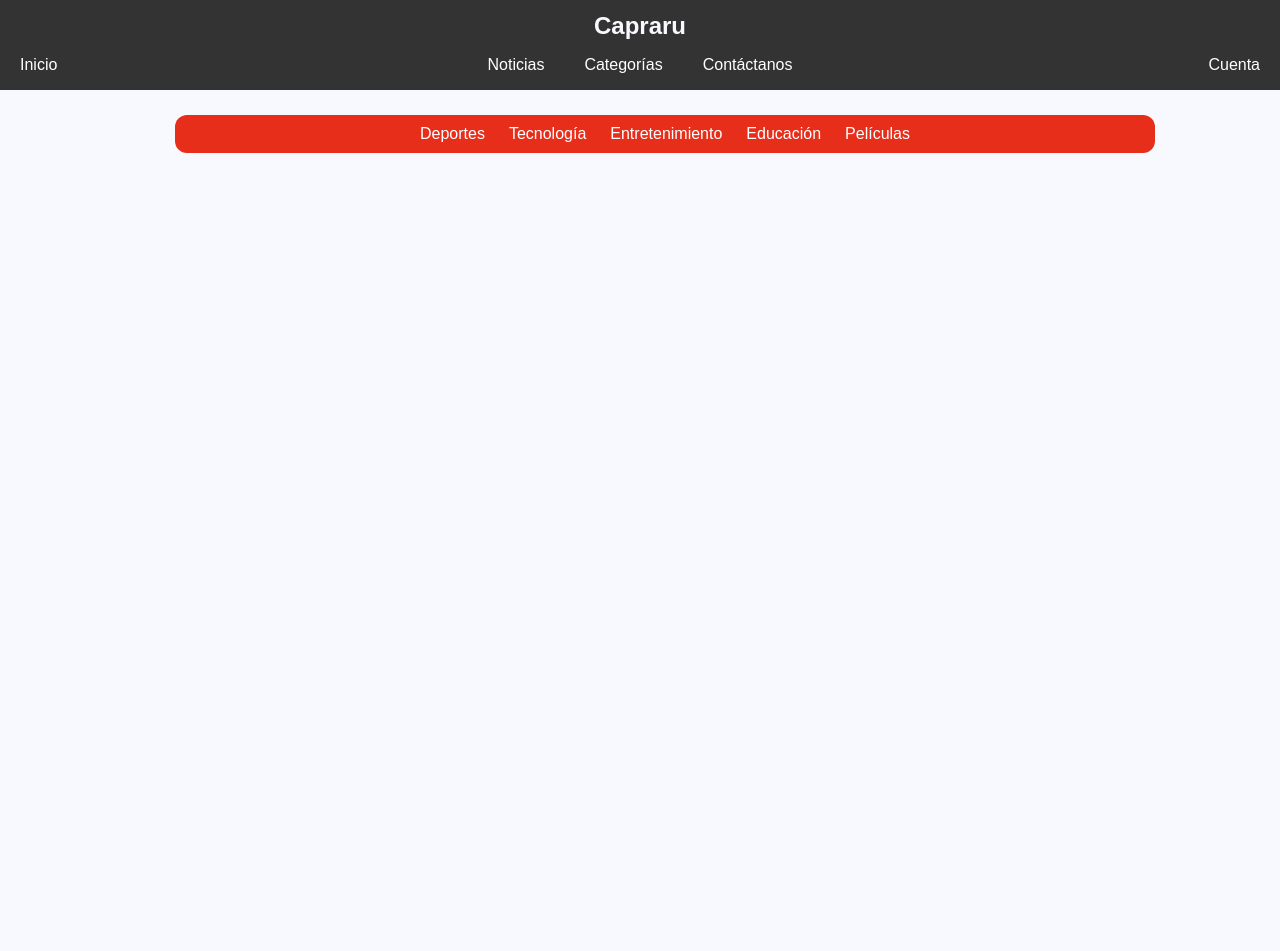
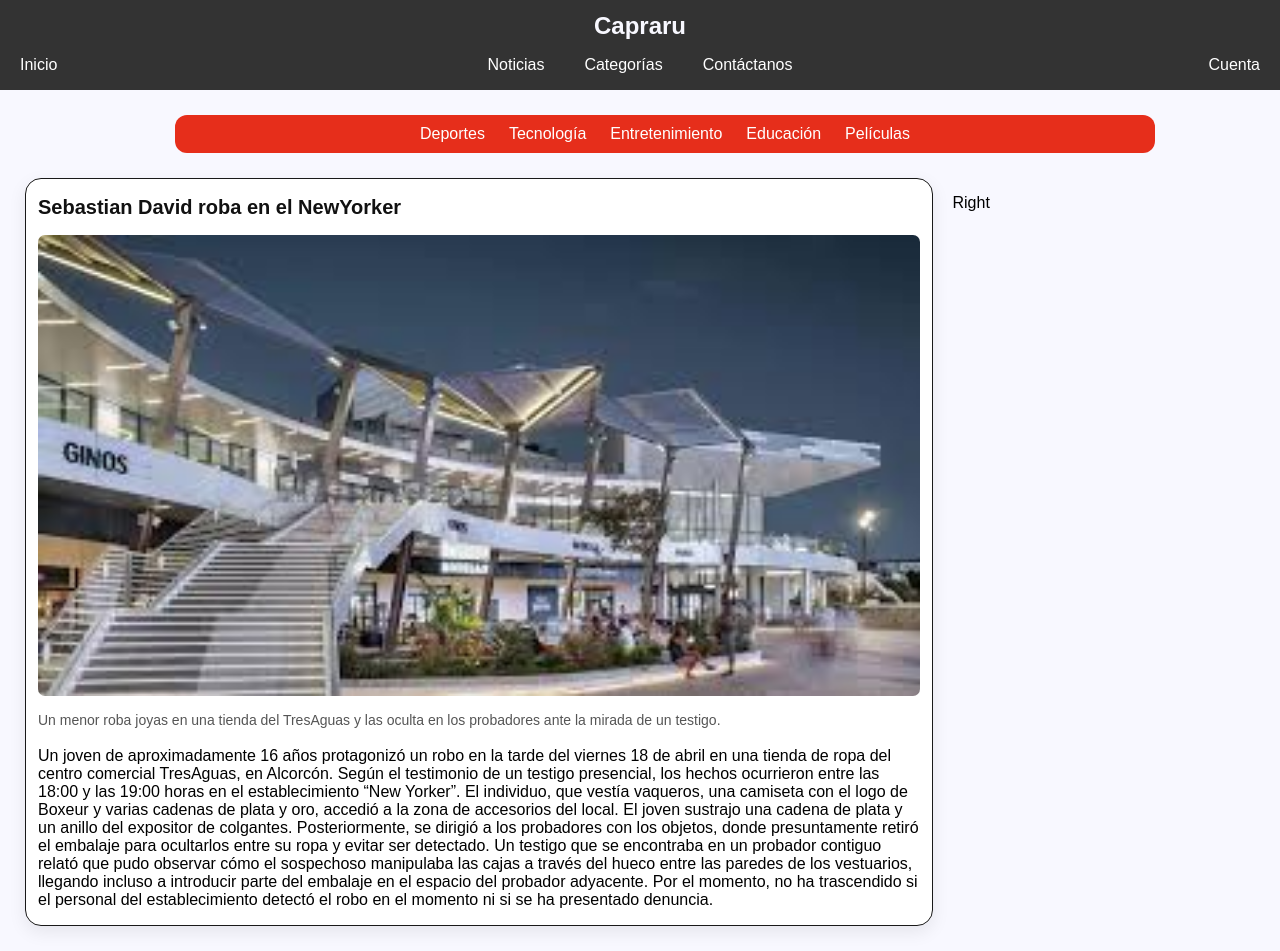
Before and after one commit to mstchristian/Capraru-News, a React (Vite) app: page / in a window 1280 px wide. Shown: the top 951 px of the page. Before the commit the page ends 800 px from the top, so only its background shows below. Built offline with nearby package versions, Linux system fonts and the light colour scheme.

Commit message:
Create news component

```diff
--- /dev/null
+++ b/src/components/New.tsx
@@ -0,0 +1,14 @@
+import "./new.css";
+
+function New({ title, children }: { title: string; children: any }) {
+  return (
+    <div className="new">
+      <div className="new-content">
+        <h2 className="new-title">{title}</h2>
+      </div>
+      {children}
+    </div>
+  );
+}
+
+export default New;
--- a/src/components/category-seach-bar/category.css
+++ b/src/components/category-seach-bar/category.css
@@ -1,4 +1,4 @@
-.category-search-bar .category {
+.category {
   padding: 6px 12px;
   color: var(--category-color);
   text-decoration: none;
@@ -7,7 +7,7 @@
   transition: font-size ease-in-out 250ms;
 }
 
-.category-search-bar .category:hover {
+.category:hover {
   font-size: 18px;
 
   transition: font-size ease-in-out 250ms;
--- a/src/components/navbar/links/default-link.css
+++ b/src/components/navbar/links/default-link.css
@@ -1,4 +1,4 @@
-.link-list .link-holder .link {
+.link-holder .link {
   color: var(--link-color);
   text-decoration: none;
   margin: 0 16px;
@@ -8,7 +8,7 @@
   transition: padding ease-in-out 100ms;
 }
 
-.link-list .link-holder .link:hover {
+.link-holder .link:hover {
   font-size: 18px;
   padding: 12px 18px;
   background-color: var(--link-hover-background-color);
--- /dev/null
+++ b/src/components/new.css
@@ -0,0 +1,25 @@
+.new {
+  border: 1px solid var(--new-border-color);
+  border-radius: 16px;
+  overflow: hidden;
+  background: #fff;
+  box-shadow: 0 6px 18px rgba(0, 0, 0, 0.08);
+  transition:
+    transform 0.2s ease,
+    box-shadow 0.2s ease;
+}
+
+.new:hover {
+  transform: translateY(-4px);
+  box-shadow: 0 10px 25px rgba(0, 0, 0, 0.12);
+}
+
+.new .new-content {
+  padding: 0 12px;
+}
+
+.new .new-content .new-title {
+  font-size: 20px;
+  font-weight: 800;
+  color: #111;
+}
--- /dev/null
+++ b/src/components/new/NewContent.tsx
@@ -0,0 +1,33 @@
+import "./new-content.css";
+
+function NewContent({ image_src }: { image_src: string }) {
+  return (
+    <div className="new-content">
+      <img className="new-image" src={image_src} />
+      <p className="new-summary">
+        Un menor roba joyas en una tienda del TresAguas y las oculta en los
+        probadores ante la mirada de un testigo.
+      </p>
+      <p>
+        Un joven de aproximadamente 16 años protagonizó un robo en la tarde del
+        viernes 18 de abril en una tienda de ropa del centro comercial
+        TresAguas, en Alcorcón. Según el testimonio de un testigo presencial,
+        los hechos ocurrieron entre las 18:00 y las 19:00 horas en el
+        establecimiento “New Yorker”. El individuo, que vestía vaqueros, una
+        camiseta con el logo de Boxeur y varias cadenas de plata y oro, accedió
+        a la zona de accesorios del local. El joven sustrajo una cadena de plata
+        y un anillo del expositor de colgantes. Posteriormente, se dirigió a los
+        probadores con los objetos, donde presuntamente retiró el embalaje para
+        ocultarlos entre su ropa y evitar ser detectado. Un testigo que se
+        encontraba en un probador contiguo relató que pudo observar cómo el
+        sospechoso manipulaba las cajas a través del hueco entre las paredes de
+        los vestuarios, llegando incluso a introducir parte del embalaje en el
+        espacio del probador adyacente. Por el momento, no ha trascendido si el
+        personal del establecimiento detectó el robo en el momento ni si se ha
+        presentado denuncia.
+      </p>
+    </div>
+  );
+}
+
+export default NewContent;
--- /dev/null
+++ b/src/components/new/new-content.css
@@ -0,0 +1,12 @@
+.new-content .new-summary {
+  font-size: 14px;
+  color: #555;
+  line-height: 1.5;
+}
+
+.new-content .new-image {
+  width: 100%;
+  object-fit: cover;
+  display: block;
+  border-radius: 7px;
+}
--- a/src/main.css
+++ b/src/main.css
@@ -6,6 +6,7 @@
   --link-hover-background-color: #f80000;
   --category-color: white;
   --category-search-bar-background-color: #e62e1b;
+  --new-border-color: #191919;
 
   --font-family: Arial, Helvetica, sans-serif;
 }
--- a/src/pages/Home.tsx
+++ b/src/pages/Home.tsx
@@ -1,8 +1,13 @@
+import "./home.css";
 import Category from "../components/category-seach-bar/Category";
 import CategorySearchBar from "../sections/CategorySearchBar";
+import New from "../components/New";
+import NewContent from "../components/new/NewContent";
+import tres_aguas from "../images/news/tres-aguas.png";
 
 function Home() {
   return (
+    <div className="home">
       <CategorySearchBar>
         <Category>Deportes</Category>
         <Category>Tecnología</Category>
@@ -10,6 +15,17 @@ function Home() {
         <Category>Educación</Category>
         <Category>Películas</Category>
       </CategorySearchBar>
+      <div className="content">
+        <div className="left-section">
+          <New title="Sebastian David roba en el NewYorker">
+            <NewContent image_src={tres_aguas} />
+          </New>
+        </div>
+        <div className="right-section">
+          <p>Right</p>
+        </div>
+      </div>
+    </div>
   );
 }
 
--- /dev/null
+++ b/src/pages/home.css
@@ -0,0 +1,13 @@
+.home .content {
+  margin: 25px;
+  display: flex;
+  gap: 20px;
+}
+
+.home .content .left-section {
+  flex: 3;
+}
+
+.home .content .right-section {
+  flex: 1;
+}
```
Also changed, not shown: src/images/news/tres-aguas.png (added). Lines whose indentation alone changed are shown as unchanged.
